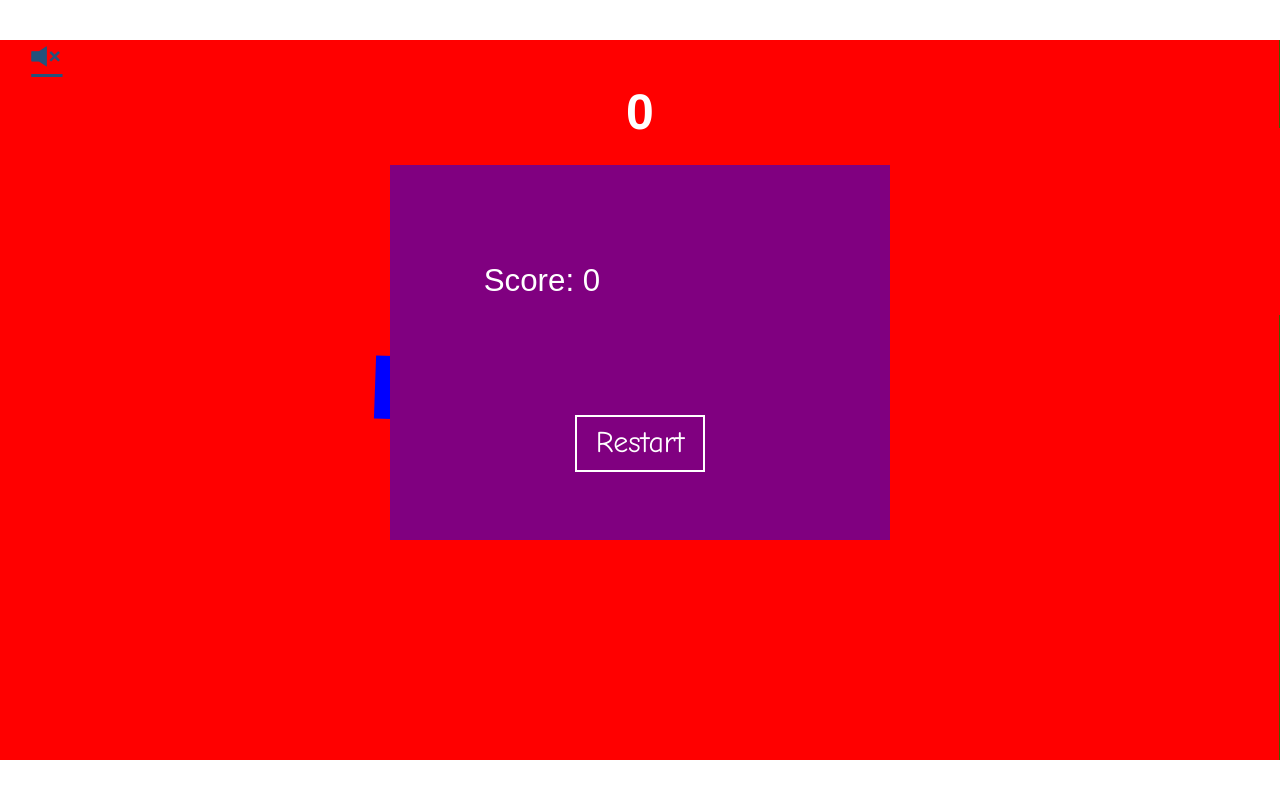
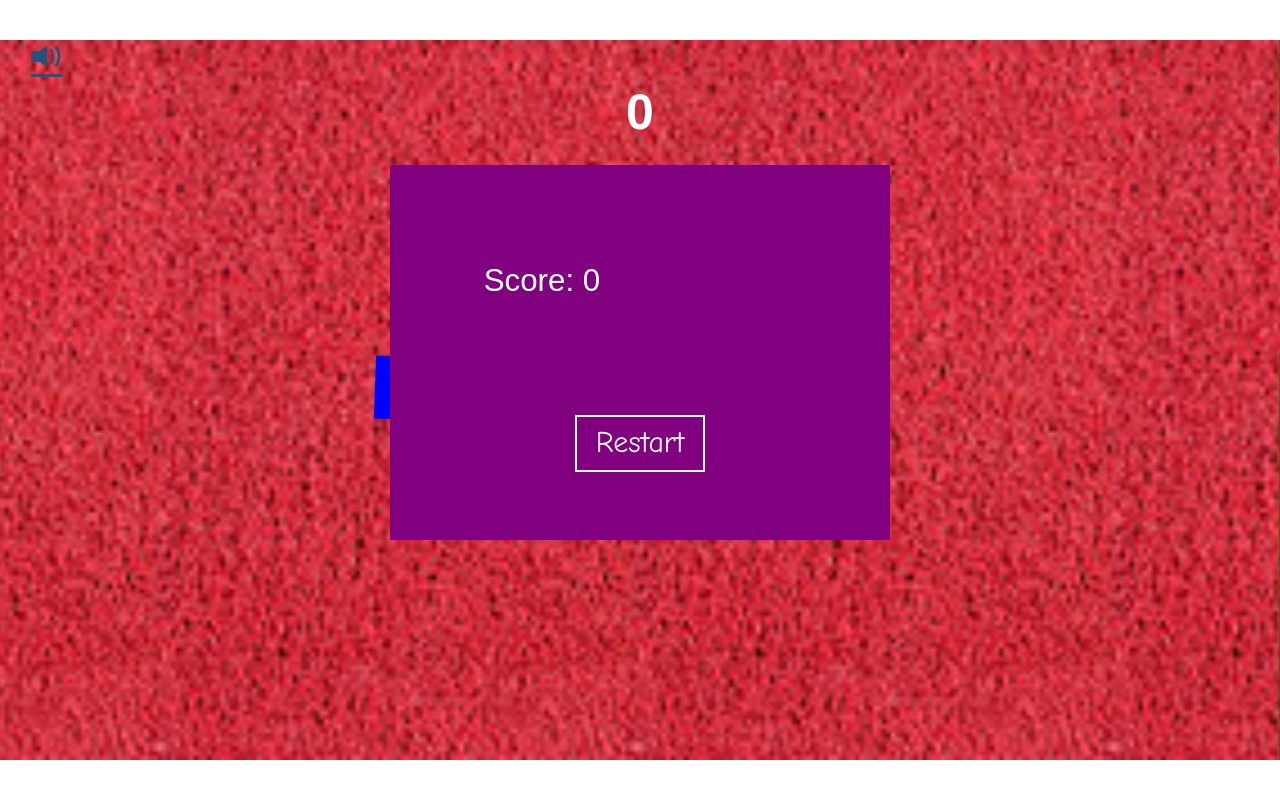
Before and after one commit to Omarvk/FlappyBonnieTyler, a website: page skil4/app/index.html in a window 1280 px wide. Both pictures are taken after a click on the link 46 px from the left and 56 px from the top of the page. Drawn offline with nearby package versions, Linux system fonts and the light colour scheme; files that its build step writes are made by us from their sources.

Commit message:
MEIRA STUFF

```diff
--- a/skil4/app/index.html
+++ b/skil4/app/index.html
@@ -24,9 +24,17 @@
             glyphicon glyphicon-volume-up
             <p class="browsehappy">You are using an <strong>outdated</strong> browser. Please <a href="http://browsehappy.com/">upgrade your browser</a> to improve your experience.</p>
         <![endif]-->
-
+        <audio id="themeSong" autoplay="autoplay">
+            <source src="audio/The Dark Game Of Hobbit Knight Thrones.mp3" />
+        </audio>
+        <audio id="fly">
+            <source src="#" />
+        </audio>
+        <audio id="dead">
+            <source src="#" />
+        </audio>
         <div class="GameCanvas">
-            <a href="#" class="glyphicon glyphicon-volume-off"></a>
+            <a href="#" id="mute" class="glyphicon glyphicon-volume-off"></a>
             <p id="score">0</p>
             <div class="Player">
                  <div class="Player-wings"></div>
@@ -53,6 +61,7 @@
                     <span class="Scoreboard-restartText">Restart</span>
                 </button>
             </div>
+            <div class="background-img"></div>
         </div>
 
         <!-- build:js scripts/vendor.js -->
@@ -69,6 +78,7 @@
         <script src="scripts/player.js"></script>
         <script src="scripts/utils.js"></script>
         <script src="scripts/pillar.js"></script>
+        <script src="scripts/audio.js"></script>
         <!-- endbuild -->
 </body>
 </html>
--- /dev/null
+++ b/skil4/app/scripts/audio.js
@@ -0,0 +1,9 @@
+'use strict';
+var audio = document.getElementById('themeSong');
+
+document.getElementById('mute').addEventListener('click', function (e)	{
+	$(this).toggleClass('glyphicon glyphicon-volume-off').toggleClass('glyphicon glyphicon-volume-up');
+    e = e || window.event;
+    audio.muted = !audio.muted;
+    e.preventDefault();
+}, false);
--- a/skil4/app/scripts/game.js
+++ b/skil4/app/scripts/game.js
@@ -15,6 +15,7 @@ window.Game = (function() {
 		this.pillar = new window.Pillar(this.el.find('.Pillar1'), this, 1);
 		this.pillar1 = new window.Pillar(this.el.find('.Pillar2'), this, 2);
 		this.pillar2 = new window.Pillar(this.el.find('.Pillar3'), this, 3);
+		this.audio = document.getElementById('themeSong');
 		this.score = 0;
 		//this.el.append(this.pillar);
 		this.isPlaying = false;
@@ -33,9 +34,11 @@ window.Game = (function() {
 	 */
 	Game.prototype.onFrame = function() {
 		// Check if the game loop should stop.
+
 		if (!this.isPlaying) {
 			return;
 		}
+
 		// Calculate how long since last frame in seconds.
 		var now = +new Date() / 1000,
 				delta = now - this.lastFrame;
@@ -52,10 +55,12 @@ window.Game = (function() {
 
 	};
 
+
 	/**
 	 * Starts a new game.
 	 */
 	Game.prototype.start = function() {
+			this.audio.play();
 			this.reset();
 			// Restart the onFrame loop
 			this.lastFrame = +new Date() / 1000;
@@ -81,7 +86,7 @@ window.Game = (function() {
 	 */
 	Game.prototype.gameover = function() {
 		this.isPlaying = false;
-
+		this.audio.pause();
 		// Should be refactored into a Scoreboard class.
 		$('#scoreOnBoard').text('Score: ' + this.score);
 
--- a/skil4/app/scripts/pillar.js
+++ b/skil4/app/scripts/pillar.js
@@ -45,11 +45,10 @@ window.Pillar = (function() {
 	};
 	Pillar.prototype.randomGap = function() {
 		this.topHeight = Math.floor((Math.random() * (this.game.WORLD_HEIGHT - 10)) - gap);
-		if(this.topHeight < 0) {
+		if(this.topHeight < 10) {
 			this.topHeight = 10;
 		}
 		this.botHeight = this.game.WORLD_HEIGHT - (this.topHeight + gap);
-		console.log(this.topHeight +' '+ this.botHeight);
 		$('.upPillar' + this.id).height(this.topHeight + 'em');
 		$('.downPillar' + this.id).height(this.botHeight + 'em');
 	};
--- a/skil4/app/styles/main.css
+++ b/skil4/app/styles/main.css
@@ -165,10 +165,11 @@ height: 57.6em;
 	margin-left: -51.2em;
 	margin-top: -28.8em;
 	overflow: hidden;
-background: red;
+	/*background: red; */
 }
 
 #score {
+	z-index: 9999;
 	position: absolute;
 	width: 100%;
 	left: 0;
@@ -189,8 +190,33 @@ background: red;
 }
 
 .glyphicon {
+	z-index: 9999;
 	position: absolute;
 	top: 0em;
 	left: 1em;
 	font-size: 2.5em;
 }
+
+.background-img {
+	position: absolute;
+	left: 0;
+	top: 0;
+	width: 400%;
+	height: 100%;
+	overflow: hidden;
+	z-index: -1;
+	background-repeat: repeat-x;
+	background: url('/images/teppi.jpg');
+	background-size: contain;
+	-webkit-animation: moveCarpet 40s linear infinite;
+	-webkit-transform: translate3d(0,0,0);
+}
+
+@-webkit-keyframes moveCarpet {
+   from {
+   		-webkit-transform: translate3d(0,0,0);
+   	}
+    to {
+    	-webkit-transform: translate3d(-100em,0,0);
+    }
+}
```
Also changed, not shown: skil4/app/images/teppi.jpg (added), 1 other file. Lines whose indentation alone changed are shown as unchanged.
